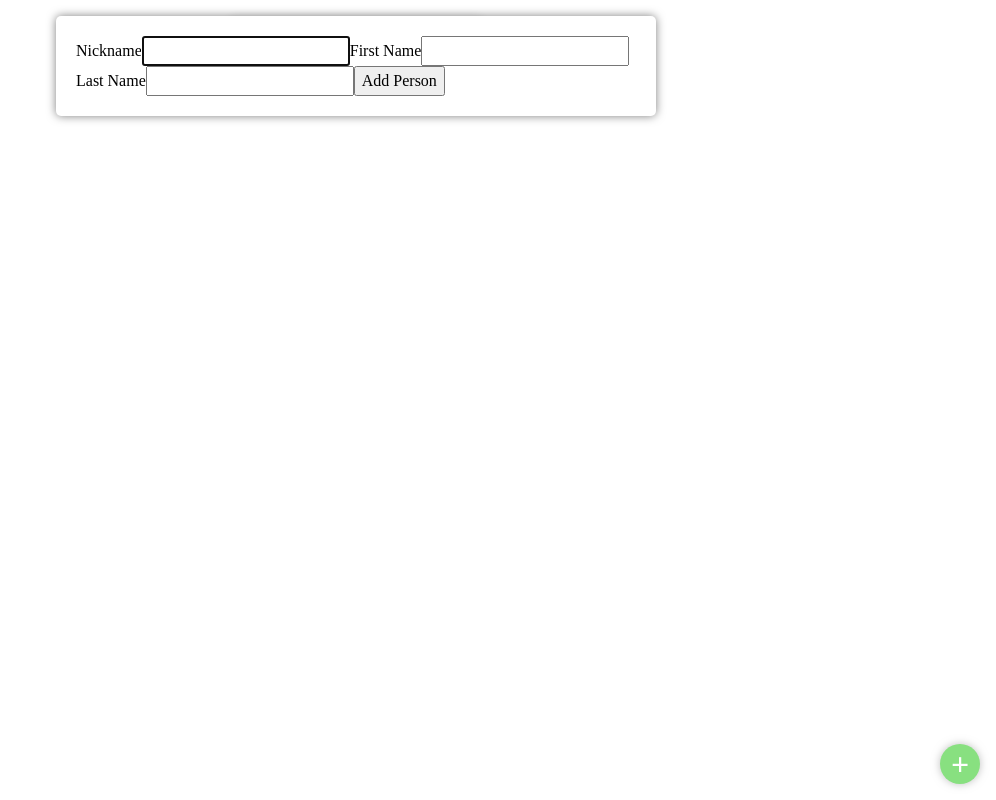
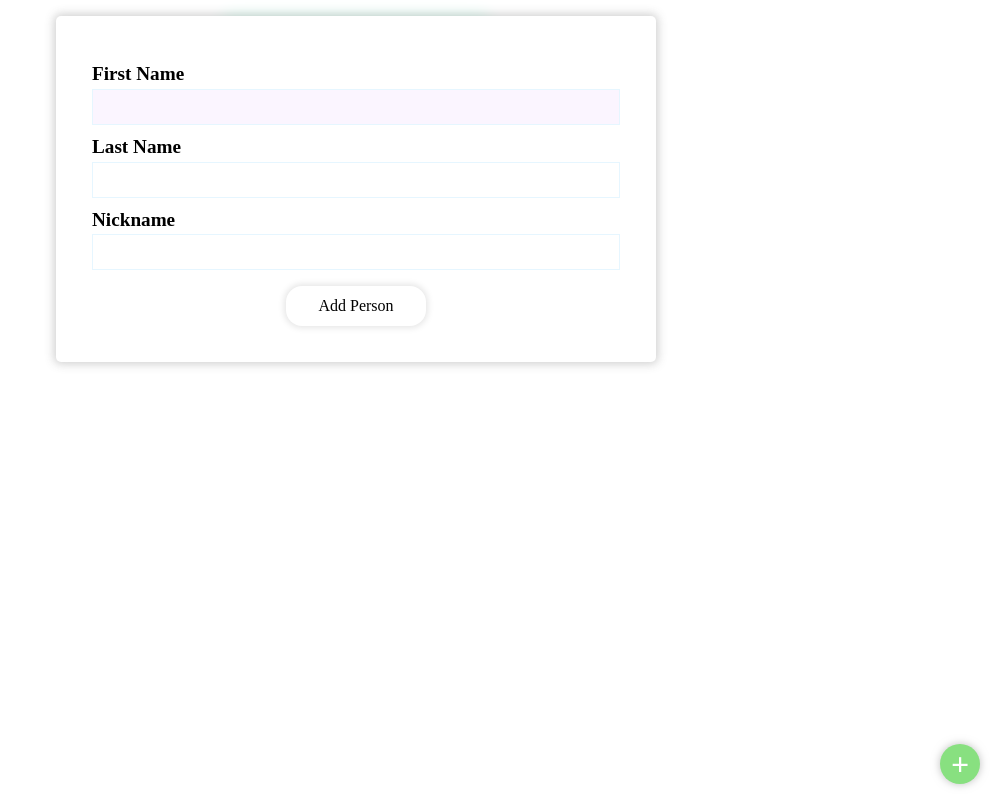
Before and after one commit to Hex-Zero/markeep, a Next.js app: page / in a window 1280 px wide. Both pictures are taken after a click on the element 1244 px from the left and 764 px from the top of the page. Shown: the whole page, without its empty margins (284-1280 px from the left). Built offline with nearby package versions, Linux system fonts and the light colour scheme.

Commit message:
add person input and label styles

```diff
--- a/components/addNewPerson.tsx
+++ b/components/addNewPerson.tsx
@@ -5,6 +5,7 @@ import { v4 as uuidv4 } from "uuid";
 import { addPersonData } from "../hooks/usePersonData";
 import { useEffect, useRef } from "react";
 import { inputType } from "../interfaces/IInputType";
+import style from "../styles/input.module.scss";
 
 export interface IAddNewPersonProps {
   personsData: IPerson[];
@@ -40,38 +41,50 @@ export default function AddNewPerson({
     },
   });
 
-  const nicknameInput = useRef<HTMLInputElement>(null);
+  const nameInputRef = useRef<HTMLInputElement>(null);
 
   useEffect(() => {
-    onOpenModal && nicknameInput.current?.focus();
+    onOpenModal && nameInputRef.current?.focus();
   }, [onOpenModal]);
 
   return (
-    <form onSubmit={handleSubmit}>
-      <label htmlFor="nickname">Nickname</label>
+    <form className={style.addPersonContainer} onSubmit={handleSubmit}>
+      <label className={style.label} htmlFor="firstName">
+        First Name
+      </label>
       <input
-        ref={nicknameInput}
-        type="text"
-        name="nickname"
-        onChange={handleChange}
-        value={values.nickname}
-      />
-      <label htmlFor="firstName">First Name</label>
-      <input
+        className={style.textInput}
+        ref={nameInputRef}
         type="text"
         name="firstName"
         onChange={handleChange}
         value={values.firstName}
       />
-      <label htmlFor="lastName">Last Name</label>
+      <label className={style.label} htmlFor="lastName">
+        Last Name
+      </label>
       <input
+        className={style.textInput}
         type="text"
         name="lastName"
         onChange={handleChange}
         value={values.lastName}
       />
 
-      <button type="submit">Add Person</button>
+      <label className={style.label} htmlFor="nickname">
+        Nickname
+      </label>
+      <input
+        className={style.textInput}
+        type="text"
+        name="nickname"
+        onChange={handleChange}
+        value={values.nickname}
+      />
+
+      <button className={style.addPersonButton} type="submit">
+        Add Person
+      </button>
     </form>
   );
 }
--- a/styles/input.module.scss
+++ b/styles/input.module.scss
@@ -73,6 +73,44 @@
   padding: 0.5rem;
   background-color: #fff;
   padding: 0.5rem 2rem;
+  border-radius: 0.5rem;
+  box-shadow: 0 0 16px 2px rgba(0, 255, 170, 0.226);
+  border: none;
+  &:focus {
+    outline: none;
+    background-color: rgb(254, 251, 255);
+  }
+}
+
+.label {
+  font-size: 1.2rem;
+  font-weight: bold;
+  color: #000;
+  margin-top: 0.5rem;
+  min-width: 100%;
+}
+
+.addPersonContainer {
+  display: flex;
+  flex-direction: column;
+  align-items: center;
+  justify-content: center;
+  width: 100%;
+  height: 100%;
+  outline: none;
+  resize: none;
+  font-size: 1rem;
+  padding: 1rem;
+}
+
+.addPersonButton {
+  outline: none;
+  resize: none;
+  font-size: 1rem;
+  margin-top: 1rem;
+  padding: 0.5rem;
+  background-color: #fff;
+  padding: 0.5rem 2rem;
   border-radius: 1rem;
   box-shadow: 0 0 6px 2px rgba(0, 0, 0, 0.1);
   border: none;
--- a/styles/modal.module.scss
+++ b/styles/modal.module.scss
@@ -39,6 +39,6 @@
   border-radius: 5px;
   padding: 20px;
   margin: 1rem;
-  box-shadow: 0 0 10px rgba(0, 0, 0, 0.5);
+  box-shadow: 0 0 10px 2px rgba(71, 71, 71, 0.26);
   z-index: 101;
 }
--- a/styles/person.module.scss
+++ b/styles/person.module.scss
@@ -18,8 +18,9 @@
   display: grid;
   grid-template-columns: repeat(auto-fill, minmax(300px, 1fr));
   grid-gap: 1rem;
+  grid-row-gap: 2rem;
   max-width: calc(900px + 2rem);
-  margin: 1rem auto;
+  margin: 0.5rem auto;
 }
 
 .personModal {
```
